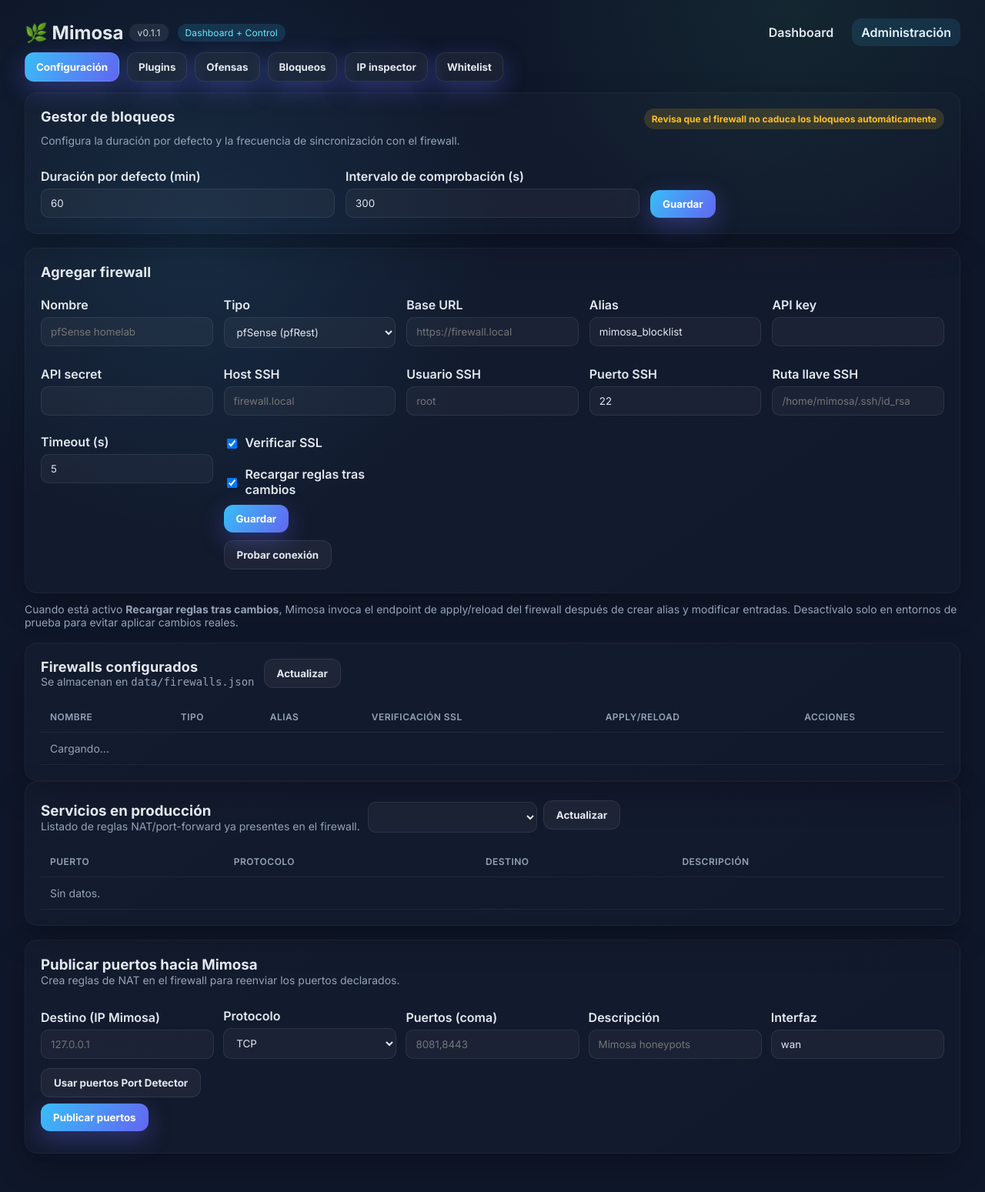
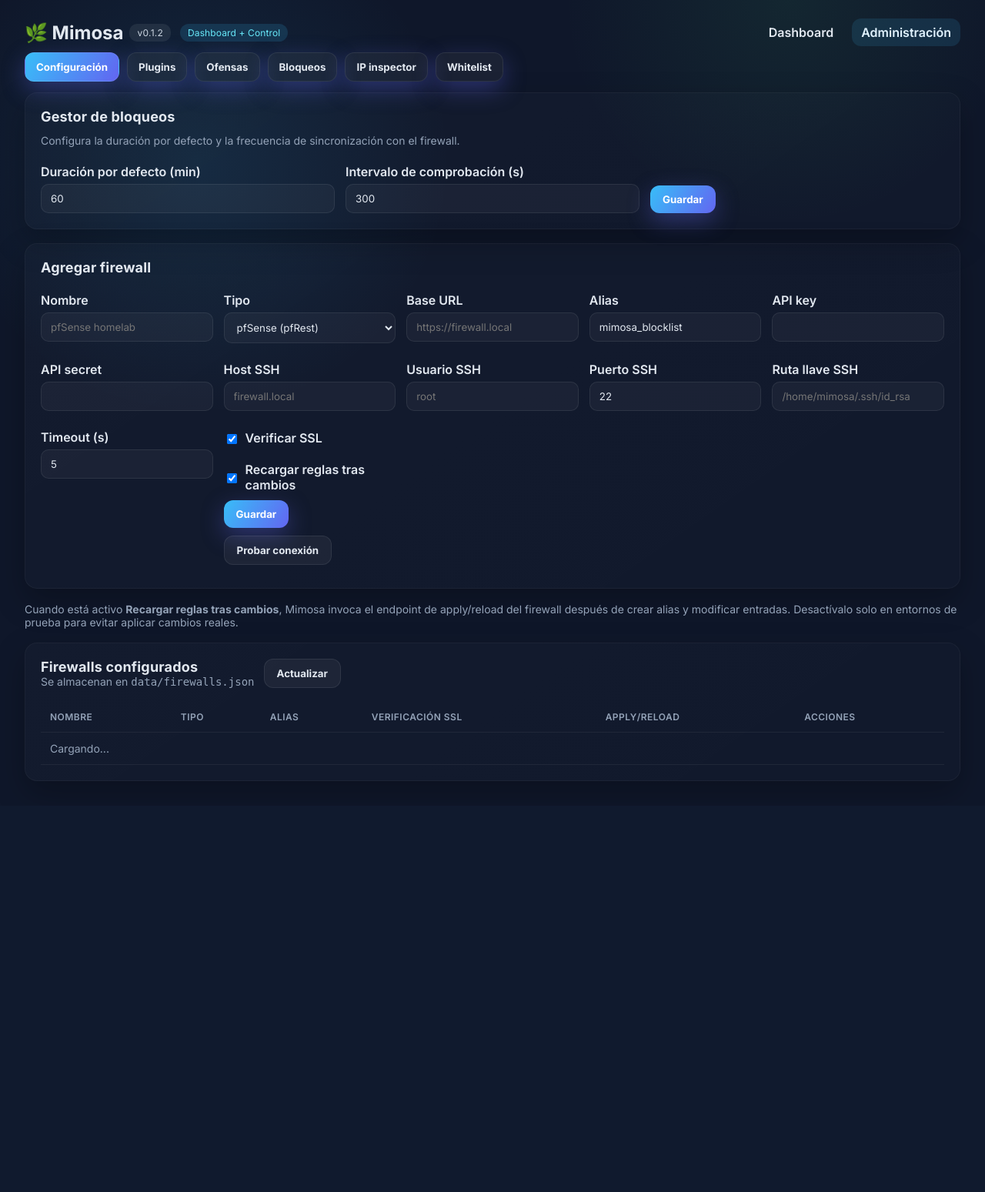
Before and after one commit to successbyfailure/Mimosa, a FastAPI app: page /admin in a window 1280 px wide. Shown: the whole page at 77% size. After the commit the page ends 1017 px from the top, so only its background shows below. Run offline with FastAPI, Linux system fonts and the light colour scheme; data that the repository does not hold is empty; parts of the project's set-up code (start-up, migrations or seed data) failed here and were passed over.

Commit message:
Simplify admin config layout

```diff
--- a/mimosa/web/templates/admin.html
+++ b/mimosa/web/templates/admin.html
@@ -20,12 +20,9 @@
 
 <section id="tab-config" class="tab-panel active">
   <section class="card space">
-    <div class="flex space" style="justify-content: space-between; align-items:flex-start;">
-      <div>
-        <h2 style="margin:0 0 12px">Gestor de bloqueos</h2>
-        <div class="muted">Configura la duración por defecto y la frecuencia de sincronización con el firewall.</div>
-      </div>
-      <span class="pill warn">Revisa que el firewall no caduca los bloqueos automáticamente</span>
+    <div style="margin-bottom:12px;">
+      <h2 style="margin:0 0 12px">Gestor de bloqueos</h2>
+      <div class="muted">Configura la duración por defecto y la frecuencia de sincronización con el firewall.</div>
     </div>
     <form id="blocking-settings" class="grid" style="grid-template-columns: repeat(auto-fit, minmax(220px, 1fr)); gap: 14px;">
       <div>
@@ -111,7 +108,7 @@
     <div id="form-message" class="muted" style="margin-top:10px;"></div>
   </section>
 
-  <p class="muted" style="margin-top:-6px; margin-bottom:18px;">
+  <p class="muted" style="margin:8px 0 18px;">
     Cuando está activo <strong>Recargar reglas tras cambios</strong>, Mimosa invoca el endpoint de apply/reload del firewall
     después de crear alias y modificar entradas. Desactívalo solo en entornos de prueba para evitar aplicar cambios reales.
   </p>
@@ -139,73 +136,6 @@
         <tr><td colspan="6" class="muted">Cargando...</td></tr>
       </tbody>
     </table>
-  </section>
-
-  <section class="card space">
-    <div class="flex space" style="align-items:flex-end; gap:10px;">
-      <div>
-        <h3 style="margin:0">Servicios en producción</h3>
-        <div class="muted">Listado de reglas NAT/port-forward ya presentes en el firewall.</div>
-      </div>
-      <div style="display:flex; gap:8px; align-items:center;">
-        <select id="service-fw-select" class="block-fw-select" style="min-width:220px;"></select>
-        <button class="secondary" type="button" onclick="loadFirewallServices()">Actualizar</button>
-      </div>
-    </div>
-    <div style="overflow:auto; max-height:260px; margin-top:10px;">
-      <table>
-        <thead>
-          <tr>
-            <th>Puerto</th>
-            <th>Protocolo</th>
-            <th>Destino</th>
-            <th>Descripción</th>
-          </tr>
-        </thead>
-        <tbody id="fw-services-table">
-          <tr><td colspan="4" class="muted">Sin datos.</td></tr>
-        </tbody>
-      </table>
-    </div>
-  </section>
-
-  <section class="card space">
-    <div class="flex space" style="align-items:flex-start;">
-      <div>
-        <h3 style="margin:0">Publicar puertos hacia Mimosa</h3>
-        <div class="muted">Crea reglas de NAT en el firewall para reenviar los puertos declarados.</div>
-      </div>
-    </div>
-    <form id="port-forward-form" class="grid" style="grid-template-columns: repeat(auto-fit, minmax(200px, 1fr)); gap:12px; align-items:end;" onsubmit="submitPortForwards(event)">
-      <div>
-        <label>Destino (IP Mimosa)</label>
-        <input name="target_ip" placeholder="127.0.0.1" />
-      </div>
-      <div>
-        <label>Protocolo</label>
-        <select name="protocol">
-          <option value="tcp" selected>TCP</option>
-          <option value="udp">UDP</option>
-        </select>
-      </div>
-      <div>
-        <label>Puertos (coma)</label>
-        <input name="ports" placeholder="8081,8443" />
-      </div>
-      <div>
-        <label>Descripción</label>
-        <input name="description" placeholder="Mimosa honeypots" />
-      </div>
-      <div>
-        <label>Interfaz</label>
-        <input name="interface" value="wan" />
-      </div>
-      <div style="display:flex; gap:8px; align-items:center; flex-wrap:wrap;">
-        <button type="button" class="secondary" onclick="prefillPortsFromDetector()">Usar puertos Port Detector</button>
-        <button type="submit">Publicar puertos</button>
-      </div>
-    </form>
-    <div id="port-forward-message" class="muted" style="margin-top:8px;"></div>
   </section>
 </section>
 
--- a/version.json
+++ b/version.json
@@ -1,3 +1,3 @@
 {
-  "version": "0.1.1"
+  "version": "0.1.2"
 }
```
